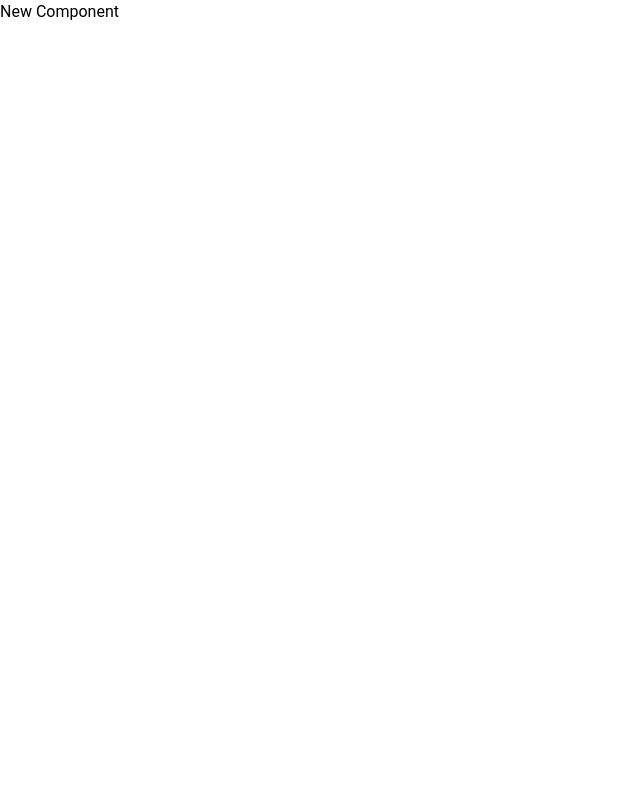
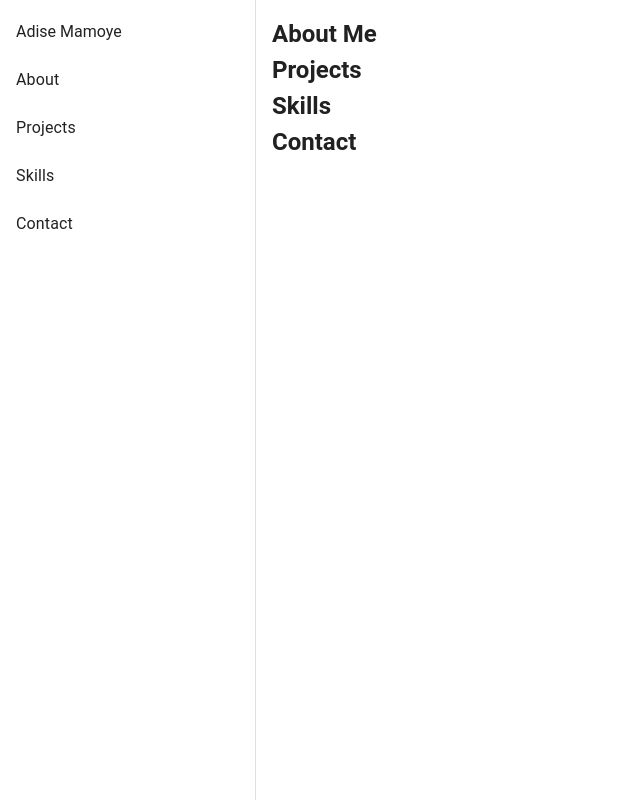
Before and after one commit to Adise211/portofolio-vue, a Vue app: page / in a window 1280 px wide. Shown: the whole page, without its empty margins (0-640 px from the left). Built offline with nearby package versions, Linux system fonts and the light colour scheme.

Commit message:
side nav drawer

```diff
--- a/src/App.vue
+++ b/src/App.vue
@@ -1,21 +1,81 @@
 <template>
-  <RouterView />
+  <v-app>
+    <!-- Drawer for Mobile View -->
+    <v-navigation-drawer app permanent>
+      <v-list dense>
+        <v-list-item>
+          <div>Adise Mamoye</div>
+        </v-list-item>
+        <v-list-item @click="scrollToSection('about')">
+          <v-list-item-title>About</v-list-item-title>
+        </v-list-item>
+        <v-list-item @click="scrollToSection('projects')">
+          <v-list-item-title>Projects</v-list-item-title>
+        </v-list-item>
+        <v-list-item @click="scrollToSection('skills')">
+          <v-list-item-title>Skills</v-list-item-title>
+        </v-list-item>
+        <v-list-item @click="scrollToSection('contact')">
+          <v-list-item-title>Contact</v-list-item-title>
+        </v-list-item>
+      </v-list>
+    </v-navigation-drawer>
+
+    <!-- Main Content -->
+    <v-main>
+      <v-container>
+        <section id="about">
+          <h1>About Me</h1>
+          <!-- Add your content here -->
+        </section>
+
+        <section id="projects">
+          <h1>Projects</h1>
+          <!-- Add your content here -->
+        </section>
+
+        <section id="skills">
+          <h1>Skills</h1>
+          <!-- Add your content here -->
+        </section>
+
+        <section id="contact">
+          <h1>Contact</h1>
+          <!-- Add your content here -->
+        </section>
+      </v-container>
+    </v-main>
+  </v-app>
 </template>
 
 <script>
-import { RouterView } from 'vue-router'
-
 export default {
-  name: 'App',
-  components: { RouterView },
-  props: {},
-  data: () => ({}),
-  created() {},
-  mounted() {},
-  methods: {},
-  computed: {},
-  watch: {},
+  data() {
+    return {
+      darkMode: false, // Dark Mode toggle
+    }
+  },
+  methods: {
+    scrollToSection(section) {
+      const element = document.getElementById(section)
+      if (element) {
+        window.scrollTo({
+          top: element.offsetTop,
+          behavior: 'smooth',
+        })
+      }
+    },
+  },
 }
 </script>
 
-<style scoped></style>
+<style>
+/* You can customize your App Bar styling here */
+.v-toolbar-title {
+  font-weight: bold;
+}
+
+.v-btn {
+  color: #fff;
+}
+</style>
```
